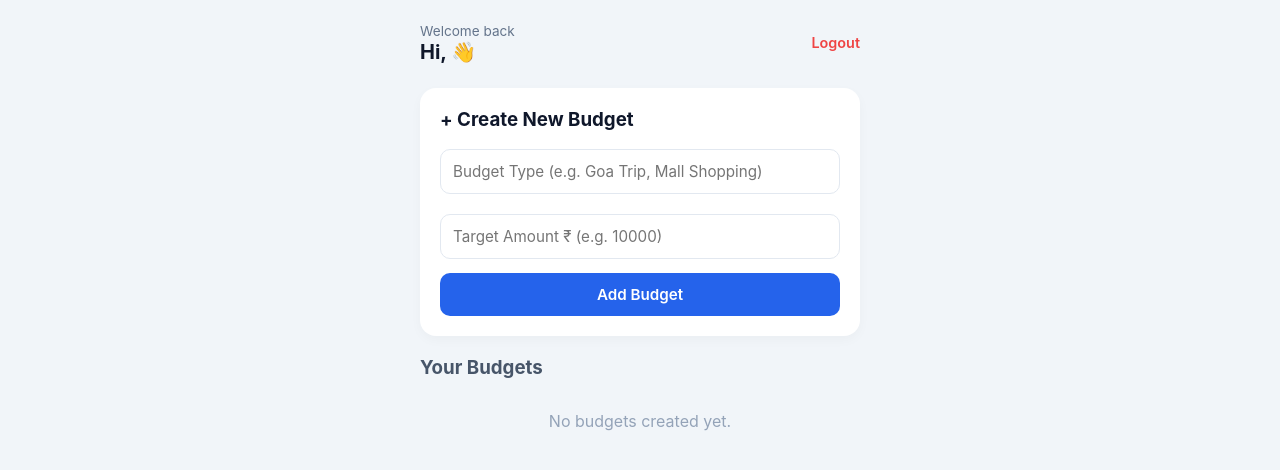
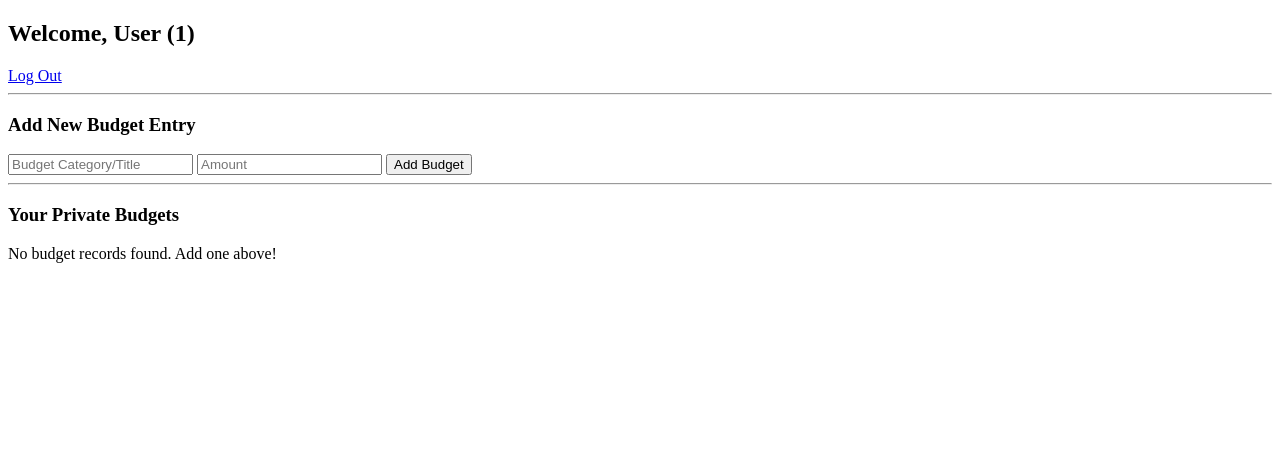
Before and after one commit to shivansh150479/Smart-Expense-Tracker.., a Flask app: page /dashboard in a window 1280 px wide. Shown: the top 470 px of the page. Run offline with Flask 3, Linux system fonts and the light colour scheme; the visitor is signed in with stand-in values (Sample User, id 1).

Commit message:
Update dashboard.html

```diff
--- a/templates/dashboard.html
+++ b/templates/dashboard.html
@@ -2,60 +2,35 @@
 <html lang="en">
 <head>
     <meta charset="UTF-8">
-    <meta name="viewport" content="width=device-width, initial-scale=1.0">
-    <title>Dashboard</title>
-    <style>
-        * { box-sizing: border-box; font-family: -apple-system, BlinkMacSystemFont, 'Segoe UI', Roboto, sans-serif; margin: 0; padding: 0; }
-        body { background-color: #f1f5f9; color: #0f172a; padding: 20px; max-width: 480px; margin: 0 auto; }
-        .navbar { display: flex; justify-content: space-between; align-items: center; margin-bottom: 24px; }
-        .navbar h1 { font-size: 1.25rem; font-weight: 700; }
-        .logout-btn { color: #ef4444; text-decoration: none; font-size: 0.9rem; font-weight: 600; }
-        .card { background: white; border-radius: 16px; padding: 20px; box-shadow: 0 4px 12px rgba(0, 0, 0, 0.03); margin-bottom: 16px; }
-        input { width: 100%; padding: 12px; border: 1.5px solid #e2e8f0; border-radius: 10px; font-size: 0.95rem; margin-top: 6px; margin-bottom: 14px; outline: none; }
-        input:focus { border-color: #2563eb; }
-        .btn { width: 100%; background: #2563eb; color: white; border: none; padding: 12px; border-radius: 10px; font-size: 0.95rem; font-weight: 600; cursor: pointer; }
-        .budget-grid { display: flex; flex-direction: column; gap: 12px; }
-        .budget-card { background: white; border-radius: 14px; padding: 18px; text-decoration: none; color: inherit; display: block; border: 1px solid #e2e8f0; }
-        .budget-header { display: flex; justify-content: space-between; font-weight: 600; margin-bottom: 8px; }
-        .progress-bar { background: #e2e8f0; height: 8px; border-radius: 4px; overflow: hidden; margin-top: 10px; }
-        .progress-fill { background: #2563eb; height: 100%; }
-    </style>
+    <title>Dashboard - Budget Tracker</title>
 </head>
 <body>
-    <div class="navbar">
-        <div>
-            <span style="color: #64748b; font-size: 0.85rem;">Welcome back</span>
-            <h1>Hi, {{ user_name }} 👋</h1>
-        </div>
-        <a href="{{ url_for('logout') }}" class="logout-btn">Logout</a>
-    </div>
+    <h2>Welcome, User ({{ phone }})</h2>
+    <a href="/logout">Log Out</a>
 
-    <div class="card">
-        <h3 style="margin-bottom: 12px;">+ Create New Budget</h3>
-        <form action="{{ url_for('create_budget') }}" method="POST">
-            <input type="text" name="title" placeholder="Budget Type (e.g. Goa Trip, Mall Shopping)" required>
-            <input type="number" name="target_amount" step="0.01" placeholder="Target Amount ₹ (e.g. 10000)">
-            <button type="submit" class="btn">Add Budget</button>
-        </form>
-    </div>
+    <hr>
 
-    <h3 style="margin: 20px 0 12px; color: #475569;">Your Budgets</h3>
+    <h3>Add New Budget Entry</h3>
+    <form action="/add-budget" method="POST">
+        <input type="text" name="title" placeholder="Budget Category/Title" required>
+        <input type="number" step="0.01" name="amount" placeholder="Amount" required>
+        <button type="submit">Add Budget</button>
+    </form>
 
-    <div class="budget-grid">
+    <hr>
+
+    <h3>Your Private Budgets</h3>
+    {% if budgets %}
+        <ul>
         {% for b in budgets %}
-        <a href="{{ url_for('budget_detail', budget_id=b.id) }}" class="budget-card">
-            <div class="budget-header">
-                <span>{{ b.title }}</span>
-                <span style="color: #2563eb;">₹{{ "%.0f"|format(b.total_spent) }} / ₹{{ "%.0f"|format(b.target_amount) }}</span>
-            </div>
-            {% set percent = (b.total_spent / b.target_amount * 100) if b.target_amount > 0 else 0 %}
-            <div class="progress-bar">
-                <div class="progress-fill" style="width: {{ percent if percent <= 100 else 100 }}%;"></div>
-            </div>
-        </a>
-        {% else %}
-        <p style="color: #94a3b8; text-align: center; margin-top: 20px;">No budgets created yet.</p>
+            <li>
+                <strong>{{ b.title }}</strong>: ${{ "%.2f"|format(b.amount) }}
+                - <a href="/detail/{{ b.id }}">View Details</a>
+            </li>
         {% endfor %}
-    </div>
+        </ul>
+    {% else %}
+        <p>No budget records found. Add one above!</p>
+    {% endif %}
 </body>
 </html>
```
